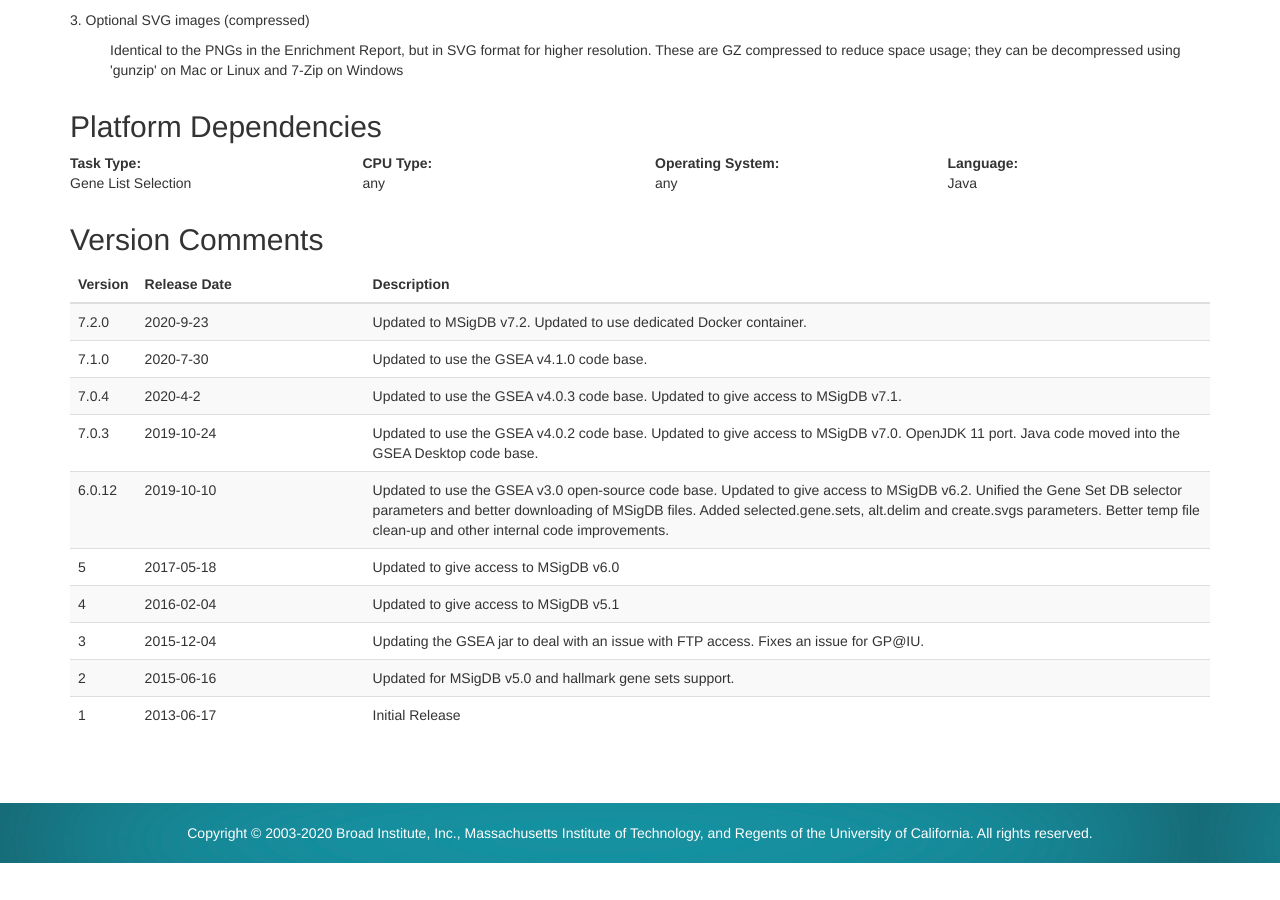
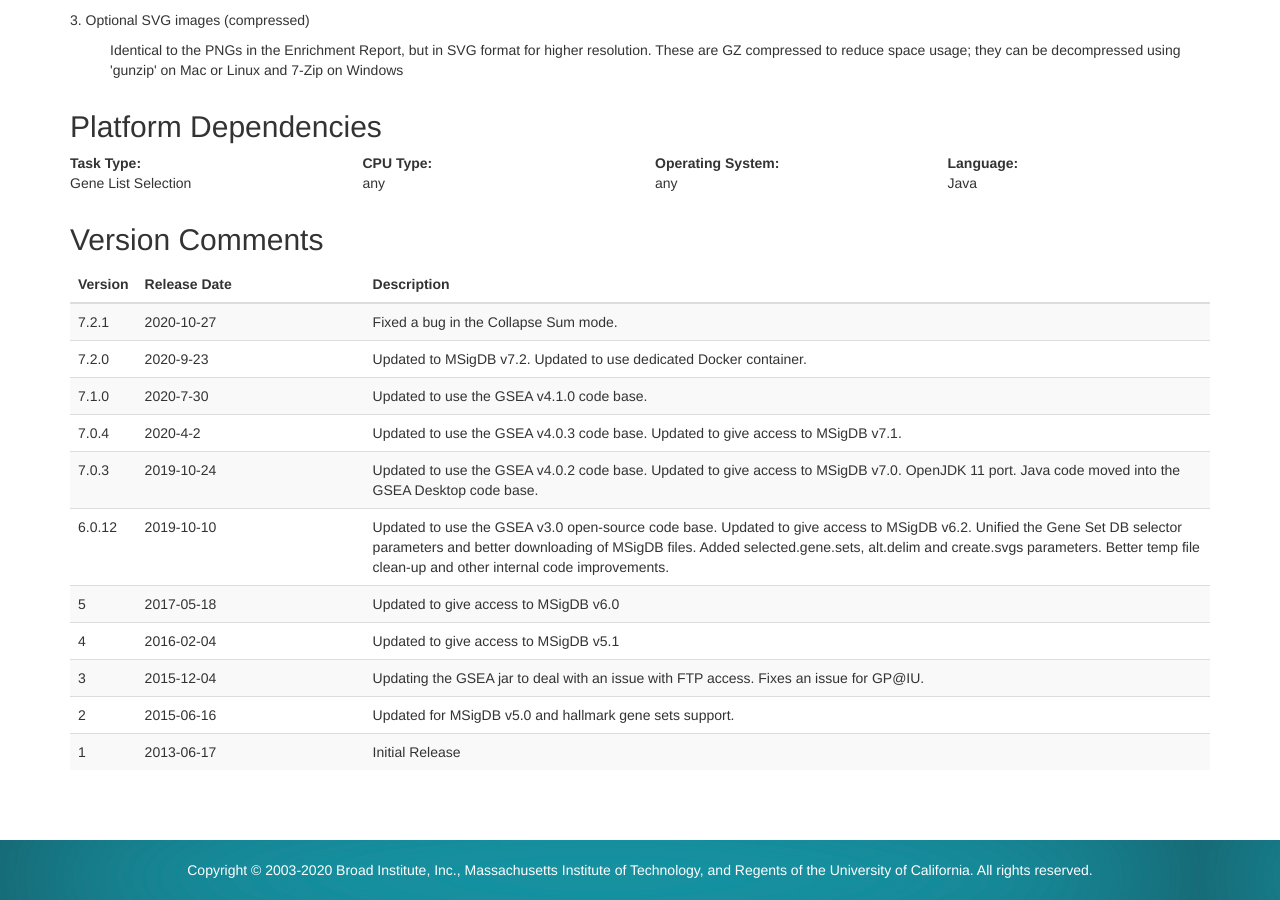
Before and after one commit to GSEA-MSigDB/gseapreranked-gpmodule, a Jekyll site: the page docs/v7/index.html, which Jekyll copies as it is, in a window 1280 px wide and 900 px high, scrolled down 3601 px. Built offline with Jekyll 4.4.1, drawn with Linux system fonts in a browser that asks for light colours; before the commit the page ends 4464 px from its top, so only the background shows below that.

Commit message:
Fixed a bug in the Collapse Sum mode

```diff
--- a/docs/v7/index.html
+++ b/docs/v7/index.html
@@ -283,6 +283,11 @@
 				</thead>
 				<tbody>
                         <tr>
+                            <td>7.2.1</td>
+                            <td>2020-10-27</td>
+                            <td>Fixed a bug in the Collapse Sum mode.</td>
+                        </tr>
+                        <tr>
                             <td>7.2.0</td>
                             <td>2020-9-23</td>
                             <td>Updated to MSigDB v7.2. Updated to use dedicated Docker container.</td>
```
Also changed, not shown: docs/v7/test.md (+5 -0 lines), 2 other files.
